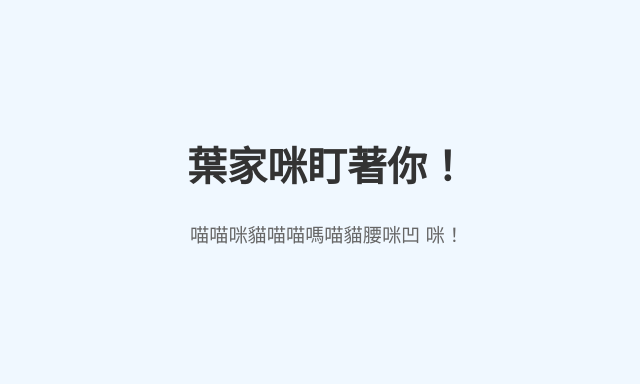
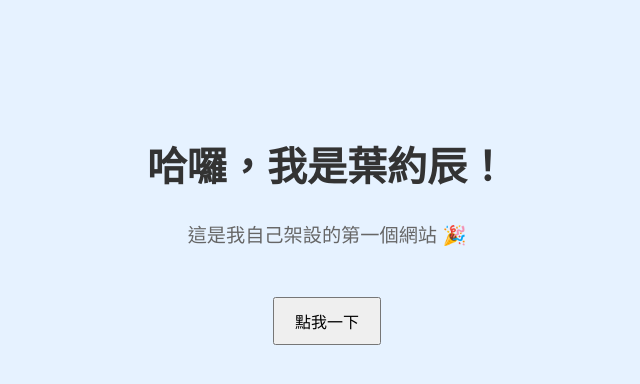
Before and after one commit to colliesdream/colliesdream.github.io, a plain HTML site: page index.html in a window 1280 px wide. Shown: the whole page, without its empty margins (313-953 px from the left). Drawn offline with Linux system fonts and the light colour scheme.

Commit message:
Update index.html touch functioon

```diff
--- a/index.html
+++ b/index.html
@@ -6,7 +6,7 @@
   <meta name="viewport" content="width=device-width, initial-scale=1.0">
   <style>
     body {
-      background-color: #f0f8ff;
+      background-color: #e6f2ff;
       text-align: center;
       padding-top: 100px;
       font-family: Arial, sans-serif;
@@ -19,10 +19,30 @@
       font-size: 1.2em;
       color: #666;
     }
+    button {
+      margin-top: 30px;
+      padding: 10px 20px;
+      font-size: 1em;
+      cursor: pointer;
+    }
+    #result {
+      margin-top: 20px;
+      font-size: 1.5em;
+      color: #2c3e50;
+    }
   </style>
 </head>
 <body>
-  <h1>葉家咪盯著你！</h1>
-  <p>喵喵咪貓喵喵嗎喵貓腰咪凹 咪！</p>
+  <h1>哈囉，我是葉約辰！</h1>
+  <p>這是我自己架設的第一個網站 🎉</p>
+
+  <button onclick="showMessage()">點我一下</button>
+  <div id="result"></div>
+
+  <script>
+    function showMessage() {
+      document.getElementById('result').innerText = '葉約辰今天真棒！💪✨';
+    }
+  </script>
 </body>
 </html>
```
